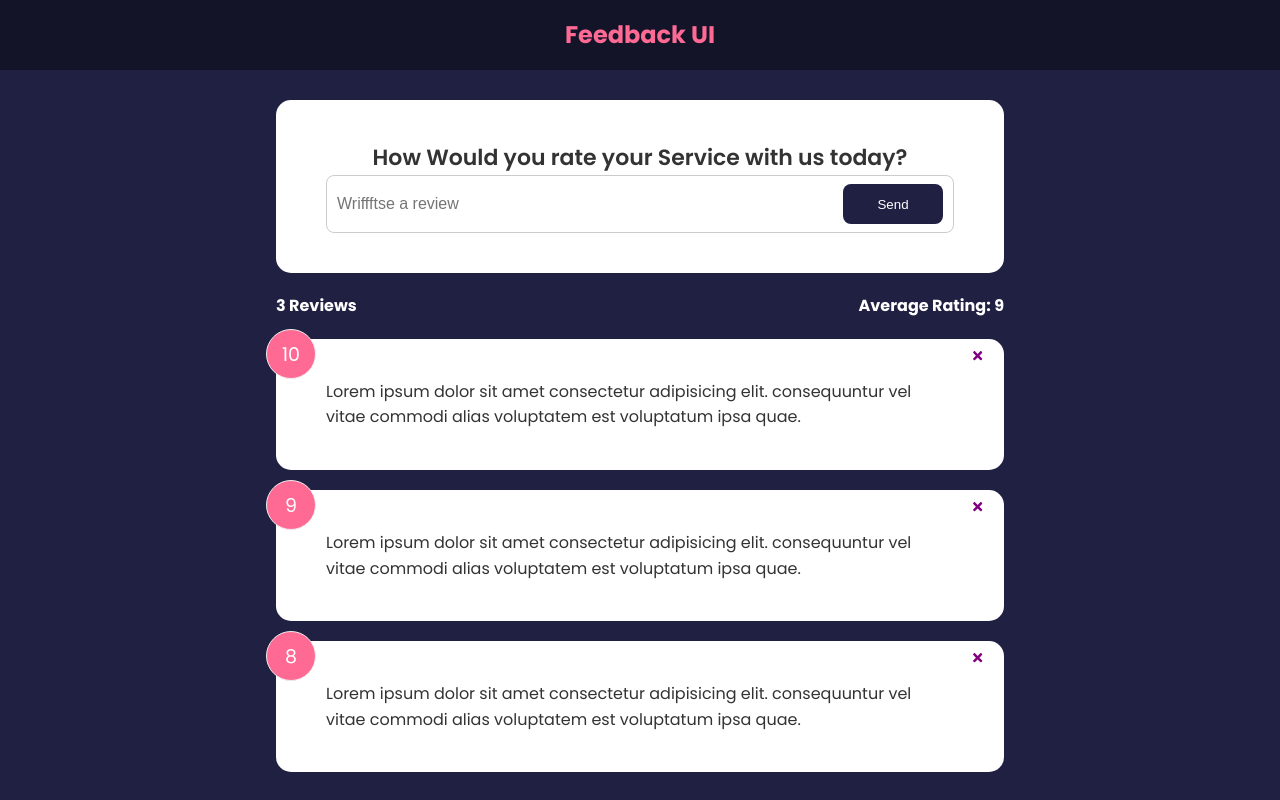
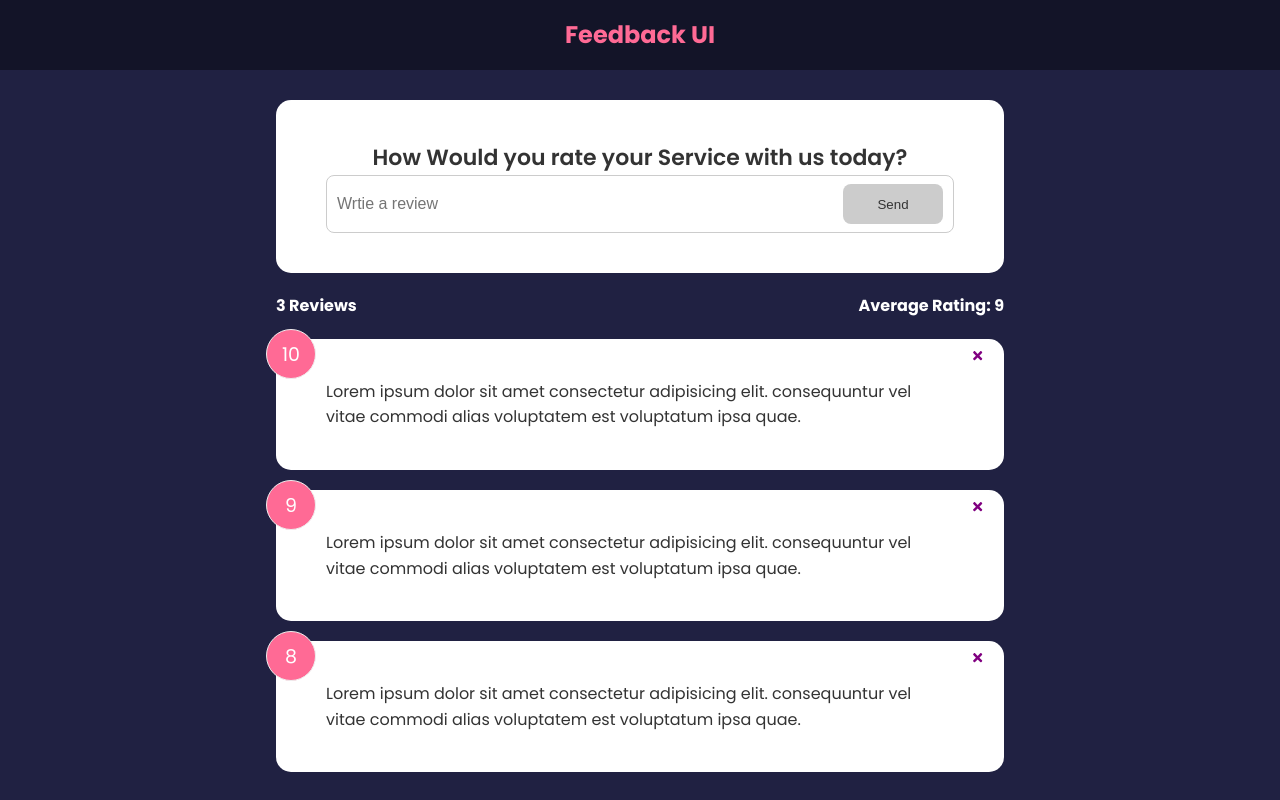
Before and after one commit to realsulty/Feedback-App, a React (Create React App) app: page / in a window 1280 px wide. Built offline with nearby package versions, Linux system fonts and the light colour scheme.

Commit message:
new handlers

```diff
--- a/src/components/FeedbackForm.jsx
+++ b/src/components/FeedbackForm.jsx
@@ -4,10 +4,24 @@
 
 function FeedbackForm() {
     const [text, setText] = useState('')
+    const [btnDisabled, setBtnDisabled] = useState(true)
+    const [message, setMessage] = useState('')
 
     const handleTextChange = (e) => {
+        if (text === ''){
+            setBtnDisabled(true)
+            setMessage(null)
+        } else if ( text !== null && text.trim().length <= 10) {
+            setBtnDisabled(true)
+            setMessage('Text Must be At Least 10 Characters')
+        } else {
+            setBtnDisabled(false)
+            setMessage(null)
+        }
+
         setText(e.target.value)
     }
+
 
   return (
 <Card>
@@ -16,11 +30,12 @@
         <div className="input-group">
             <input type="text"
             onChange={handleTextChange}
-            placeholder="Wriffftse a review"
+            placeholder="Wrtie a review"
             value={text}
             />
-            <Button type="submit">Send</Button>
+            <Button type="submit" isDisabled={btnDisabled} >Send</Button>
         </div>
+    {message && <div className="message">{message}</div>}
     </form>
 </Card>
   )
```
